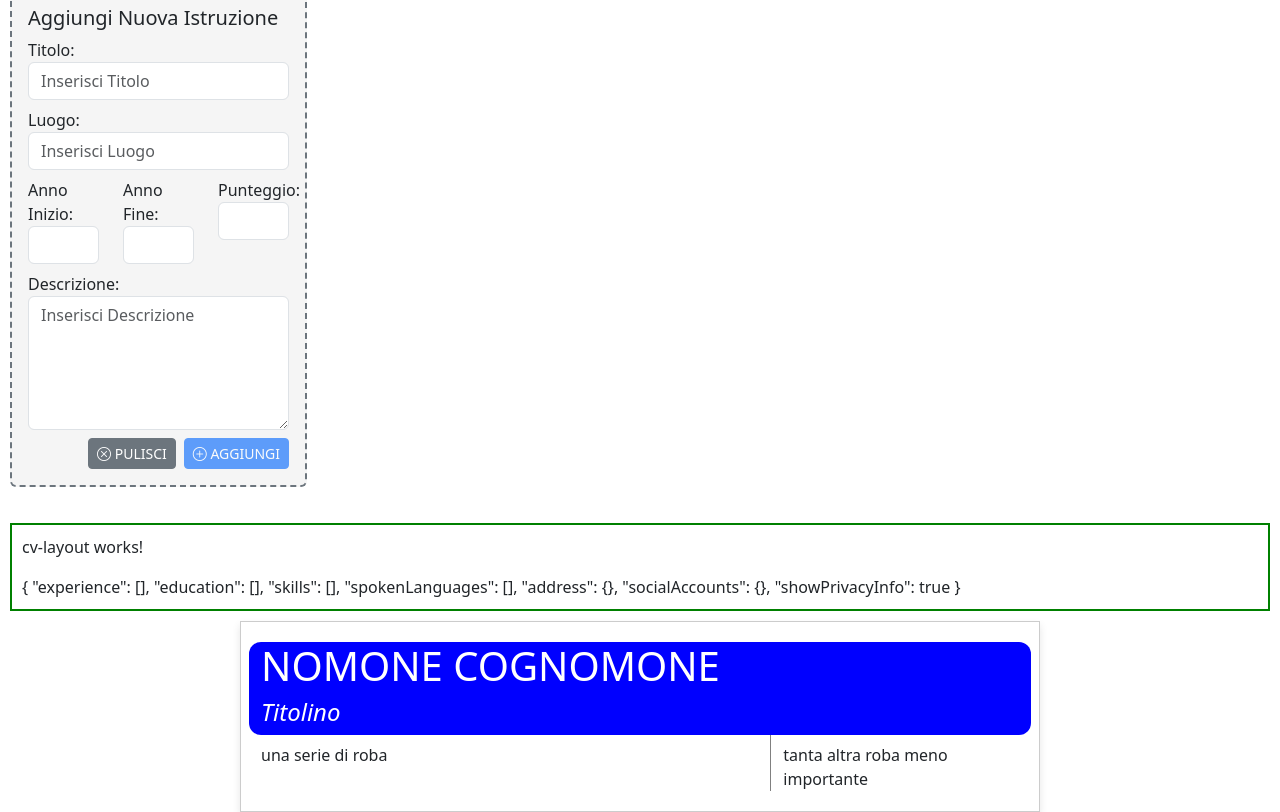
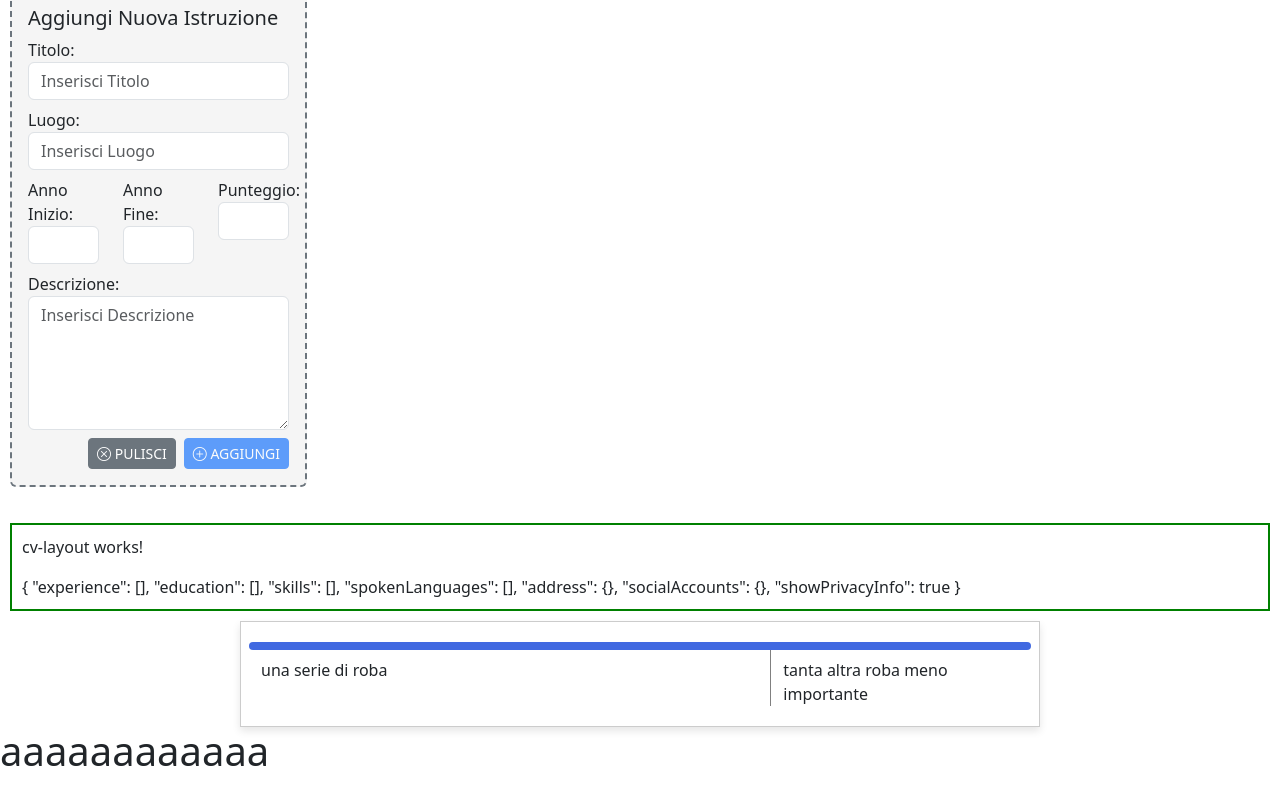
Before and after one commit to davenar/cv-generator, an Angular app: page /home in a window 1280 px wide. Shown: the part 1571-2383 px from the top of the page. After the commit the page ends 2354 px from the top, so only its background shows below. Built offline with nearby package versions, Linux system fonts and the light colour scheme.

Commit message:
gestione css template

```diff
--- a/src/app/components/cv-layout/cv-layout.component.css
+++ b/src/app/components/cv-layout/cv-layout.component.css
@@ -1,3 +1,20 @@
+/* VARIABLES */
+:host {
+  --cv-primary: royalblue;
+  --cv-secondary: gray;
+  --cv-medium: turquoise;
+  --cv-light: white;
+  --cv-dark: black;
+}
+
+/* Template Styles */
+.cv-title-container {
+  background-color: var(--cv-primary);
+  border-radius: 12px;
+  color: var(--cv-light);
+}
+
+/*#region A4 Sheet Management*/
 .a4-div {
   width: 90%;
   max-width: 800px; /* Limiting the maximum width */
@@ -27,3 +44,4 @@
     position: static;
   }
 }
+/*#endregion*/
--- a/src/app/components/cv-layout/cv-layout.component.html
+++ b/src/app/components/cv-layout/cv-layout.component.html
@@ -9,10 +9,10 @@
 
 <div class="a4-div">
   <div class="row">
-    <div class="col-12" style="background-color: blue; border-radius: 12px;">
-      <h1 style="color: white;">NOMONE COGNOMONE</h1>
-      <h4 style="color: white;">
-        <i>Titolino</i>
+    <div class="col-12" class="cv-title-container">
+      <h1>{{datasource.firstName}} {{datasource.lastName}}</h1>
+      <h4>
+        <i>{{datasource.jobTitle}}</i>
       </h4>
     </div>
   </div>
@@ -25,3 +25,7 @@
     </div>
   </div>
 </div>
+
+
+
+<h1>aaaaaaaaaaaa</h1>
```
